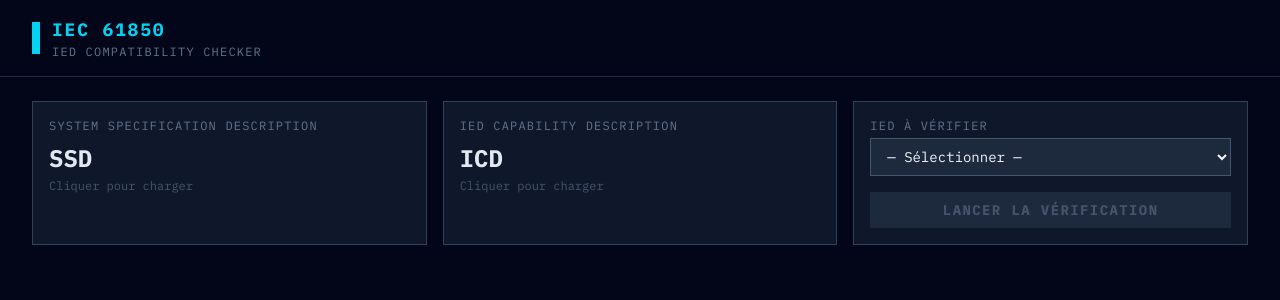
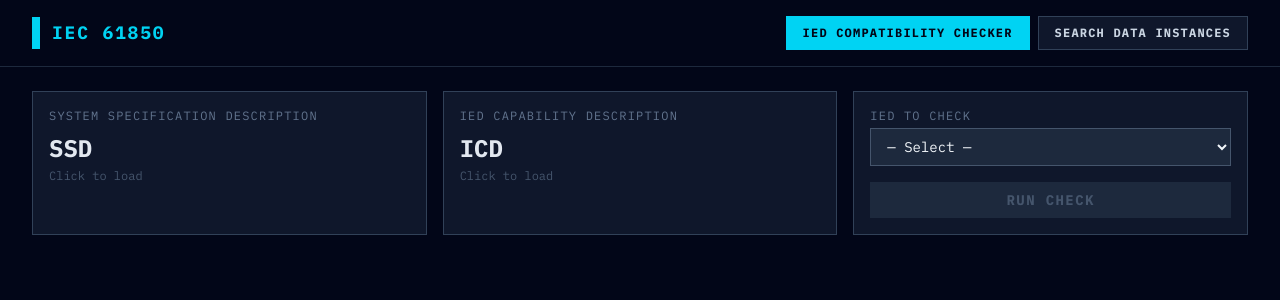
Before and after one commit to camillebloch/IEC61850ToolBox, a React (Vite) app: page / in a window 1280 px wide. Shown: the top 300 px of the page. Built offline with nearby package versions, Linux system fonts and the light colour scheme.

Commit message:
Add data instance search tool panel

```diff
--- a/src/App.jsx
+++ b/src/App.jsx
@@ -4,7 +4,24 @@ import { compareIED } from './lib/compareIED'
 import FileUploadPanel from './components/FileUploadPanel'
 import ComparisonReport from './components/ComparisonReport'
 
+const TOOL_IDS = {
+  compatibilityChecker: 'compatibility-checker',
+  dataInstanceSearch: 'data-instance-search',
+}
+
+const TOOLS = [
+  {
+    id: TOOL_IDS.compatibilityChecker,
+    label: 'IED compatibility Checker',
+  },
+  {
+    id: TOOL_IDS.dataInstanceSearch,
+    label: 'Search data instances',
+  },
+]
+
 export default function App() {
+  const [activeTool, setActiveTool] = useState(TOOL_IDS.compatibilityChecker)
   const [ssdData, setSsdData] = useState(null)
   const [icdData, setIcdData] = useState(null)
   const [report, setReport] = useState(null)
@@ -17,7 +34,7 @@ export default function App() {
       setReport(null)
       setError(null)
     } catch (e) {
-      setError('Erreur lors du parsing du SSD : ' + e.message)
+      setError('Error while parsing the SSD file: ' + e.message)
     }
   }
 
@@ -28,7 +45,7 @@ export default function App() {
       setReport(null)
       setError(null)
     } catch (e) {
-      setError('Erreur lors du parsing de l\'ICD : ' + e.message)
+      setError('Error while parsing the ICD file: ' + e.message)
     }
   }
 
@@ -37,30 +54,53 @@ export default function App() {
     try {
       const specIED = ssdData.ieds.find((i) => i.name === iedName)
       const realIED = icdData.ieds[0]
-      if (!specIED) throw new Error(`IED "${iedName}" introuvable dans le SSD`)
+      if (!specIED) throw new Error(`IED "${iedName}" not found in the SSD file`)
       const result = compareIED(specIED, realIED)
       setReport(result)
       setError(null)
     } catch (e) {
-      setError('Erreur lors de la comparaison : ' + e.message)
+      setError('Error while comparing IED data: ' + e.message)
     }
   }
 
   return (
     <div className="min-h-screen bg-slate-950 text-slate-100" style={{ fontFamily: "'IBM Plex Mono', monospace" }}>
-      {/* Header */}
-      <header className="border-b border-slate-800 px-8 py-4 flex items-center gap-4">
+      {/* Header with toolbox identity and tool navigation. */}
+      <header className="border-b border-slate-800 px-8 py-4 flex flex-col gap-4 lg:flex-row lg:items-center lg:justify-between">
         <div className="flex items-center gap-3">
           <div className="w-2 h-8 bg-cyan-400" />
           <div>
             <h1 className="text-lg font-bold tracking-widest text-cyan-400 uppercase">IEC 61850</h1>
-            <p className="text-xs text-slate-500 tracking-widest uppercase">IED Compatibility Checker</p>
           </div>
         </div>
+
+        <nav className="flex flex-wrap gap-2" aria-label="Tool selection">
+          {TOOLS.map((tool) => {
+            const isActive = activeTool === tool.id
+
+            return (
+              <button
+                key={tool.id}
+                type="button"
+                className={`px-4 py-2 text-xs font-bold tracking-widest uppercase transition-colors border ${
+                  isActive
+                    ? 'border-cyan-400 bg-cyan-400 text-slate-950'
+                    : 'border-slate-700 bg-slate-900 text-slate-300 hover:border-cyan-600 hover:text-cyan-300'
+                }`}
+                aria-pressed={isActive}
+                onClick={() => setActiveTool(tool.id)}
+              >
+                {tool.label}
+              </button>
+            )
+          })}
+        </nav>
       </header>
 
       <main className="px-8 py-6 space-y-6">
-        {/* Panneau de chargement des fichiers */}
+        {activeTool === TOOL_IDS.compatibilityChecker && (
+          <>
+            {/* File loading panel for the IED compatibility checker. */}
             <FileUploadPanel
               ssdData={ssdData}
               icdData={icdData}
@@ -69,16 +109,32 @@ export default function App() {
               onCompare={handleCompare}
             />
 
-        {/* Erreur */}
+            {/* Compatibility checker error message. */}
             {error && (
               <div className="border border-red-500 bg-red-950/30 px-4 py-3 text-red-400 text-sm">
                 ⚠ {error}
               </div>
             )}
 
-        {/* Rapport */}
+            {/* Compatibility checker report. */}
             {report && <ComparisonReport report={report} />}
+          </>
+        )}
+
+        {activeTool === TOOL_IDS.dataInstanceSearch && <SearchDataInstancesPanel />}
       </main>
     </div>
   )
 }
+
+function SearchDataInstancesPanel() {
+  return (
+    <section className="border border-slate-700 bg-slate-900 p-6">
+      <p className="text-xs text-slate-500 uppercase tracking-widest mb-2">Tool panel</p>
+      <h2 className="text-2xl font-bold text-slate-100 mb-3">Search data instances</h2>
+      <p className="text-sm text-slate-400">
+        This panel is ready for the future data instance search workflow.
+      </p>
+    </section>
+  )
+}
--- a/src/components/FileUploadPanel.jsx
+++ b/src/components/FileUploadPanel.jsx
@@ -16,7 +16,7 @@ export default function FileUploadPanel({ ssdData, icdData, onSSDLoad, onICDLoad
 
   return (
     <div className="grid grid-cols-1 md:grid-cols-3 gap-4">
-      {/* SSD */}
+      {/* SSD file input. */}
       <FileZone
         label="SSD"
         sublabel="System Specification Description"
@@ -28,7 +28,7 @@ export default function FileUploadPanel({ ssdData, icdData, onSSDLoad, onICDLoad
         onClick={() => ssdRef.current.click()}
       />
 
-      {/* ICD */}
+      {/* ICD file input. */}
       <FileZone
         label="ICD"
         sublabel="IED Capability Description"
@@ -40,17 +40,17 @@ export default function FileUploadPanel({ ssdData, icdData, onSSDLoad, onICDLoad
         onClick={() => icdRef.current.click()}
       />
 
-      {/* Sélection IED + Lancer */}
+      {/* IED selection and compatibility check trigger. */}
       <div className="border border-slate-700 bg-slate-900 p-4 flex flex-col justify-between gap-4">
         <div>
-          <p className="text-xs text-slate-500 uppercase tracking-widest mb-1">IED à vérifier</p>
+          <p className="text-xs text-slate-500 uppercase tracking-widest mb-1">IED to check</p>
           <select
             className="w-full bg-slate-800 border border-slate-600 text-slate-100 text-sm px-3 py-2 focus:outline-none focus:border-cyan-500"
             value={selectedIED}
             onChange={(e) => setSelectedIED(e.target.value)}
             disabled={ieds.length === 0}
           >
-            <option value="">— Sélectionner —</option>
+            <option value="">— Select —</option>
             {ieds.map((ied) => (
               <option key={ied.name} value={ied.name}>{ied.name}</option>
             ))}
@@ -65,7 +65,7 @@ export default function FileUploadPanel({ ssdData, icdData, onSSDLoad, onICDLoad
           onClick={() => canCompare && onCompare(selectedIED)}
           disabled={!canCompare}
         >
-          Lancer la vérification
+          Run check
         </button>
       </div>
     </div>
@@ -85,12 +85,12 @@ function FileZone({ label, sublabel, accept, loaded, info, inputRef, onChange, o
       <input ref={inputRef} type="file" accept={accept} className="hidden" onChange={onChange} />
       <div className="flex items-start justify-between mb-2">
         <span className="text-xs text-slate-500 uppercase tracking-widest">{sublabel}</span>
-        {loaded && <span className="text-xs text-cyan-400">✓ chargé</span>}
+        {loaded && <span className="text-xs text-cyan-400">✓ loaded</span>}
       </div>
       <p className="text-2xl font-bold text-slate-200">{label}</p>
       {info
         ? <p className="text-xs text-cyan-400 mt-1">{info}</p>
-        : <p className="text-xs text-slate-600 mt-1">Cliquer pour charger</p>
+        : <p className="text-xs text-slate-600 mt-1">Click to load</p>
       }
     </div>
   )
```
Lines whose indentation alone changed are shown as unchanged.
